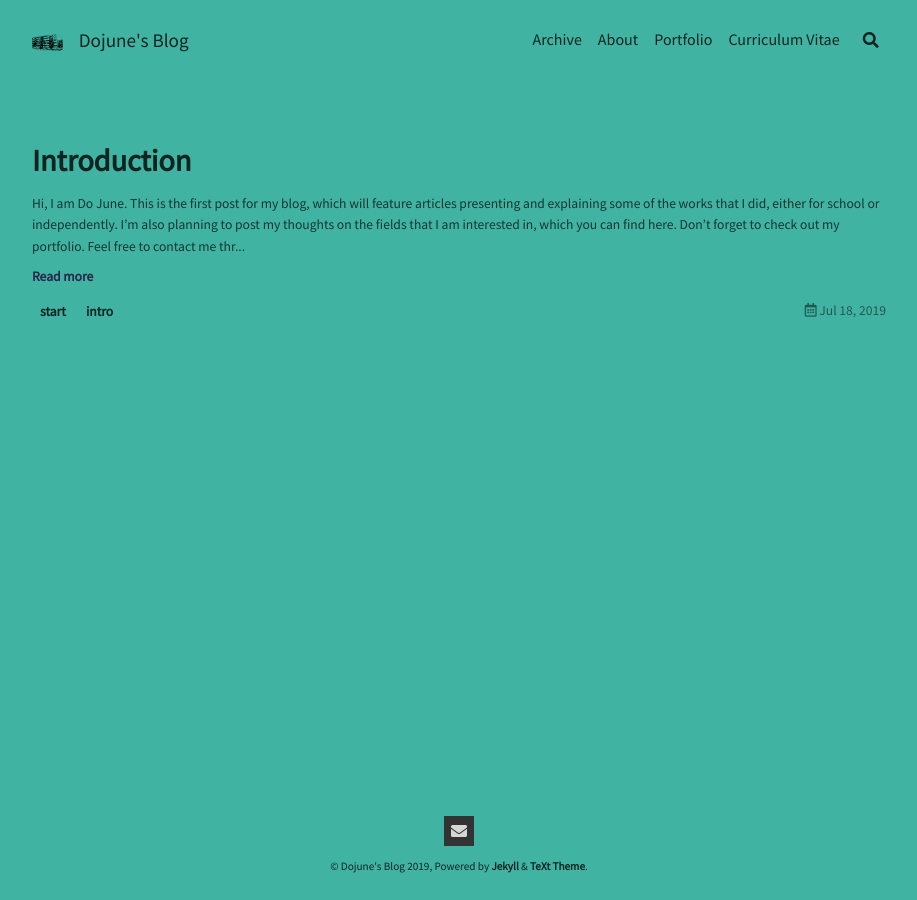
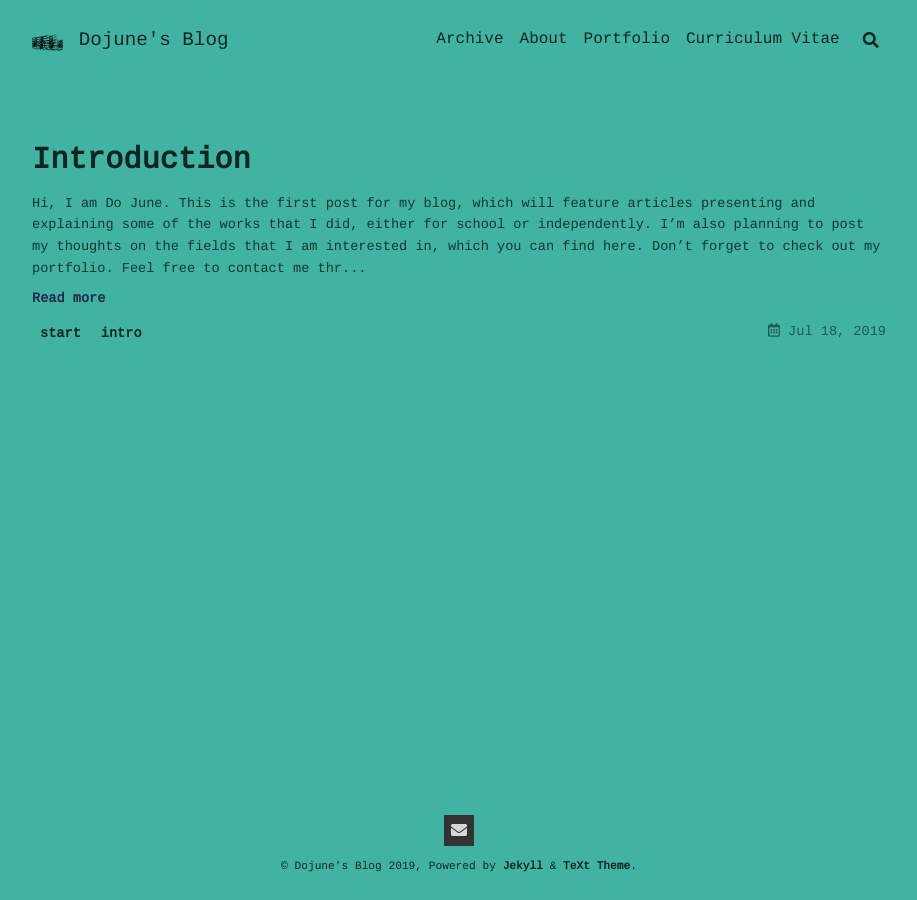
Before and after one commit to mindojune/mindojune.github.io, a Jekyll site: the page built from index.html, in a window 1280 px wide. Shown: the whole page, without its empty margins (181-1098 px from the left). Built offline with Jekyll 4.4.1, drawn with Linux system fonts in a browser that asks for light colours; nearby versions of some CDN libraries; the list of posts is cut into pages by our own code.

Commit message:
Update _variables.scss

```diff
--- a/_sass/common/_variables.scss
+++ b/_sass/common/_variables.scss
@@ -1,5 +1,6 @@
 $base: (
-  font-family:            ('Source Sans Pro', sans-serif),
+  font-family:            ('Cousine', monospace),
+  //font-family:            ('Source Sans Pro', sans-serif),
   //font-family:            ('Roboto', sans-serif),
   //font-family:            ('Inconsolata', monospace),
   //font-family:            (-apple-system, BlinkMacSystemFont, "Segoe UI", Helvetica, Arial, sans-serif),
```
